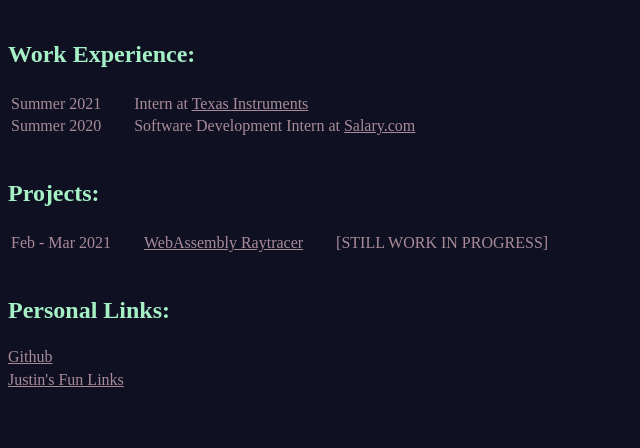
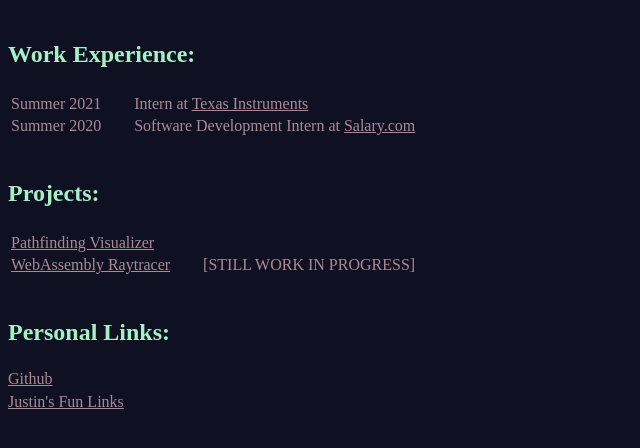
Before and after one commit to justinliang1020/justin-personal-website, a plain HTML site: page index.html in a window 1280 px wide. Shown: the part 108-556 px from the top of the page, without its empty margins (0-640 px from the left). Drawn offline with Linux system fonts and the light colour scheme.

Commit message:
Added pathfinding visualizer link

```diff
--- a/index.html
+++ b/index.html
@@ -32,7 +32,9 @@
         <h3>Projects:</h3>
         <table>
             <tr>
-                <td>Feb - Mar 2021</td>
+                <td><a href="https://justinliang1020.github.io/wasm-pathfinder/" target = "_blank">Pathfinding Visualizer</a></td>
+            </tr>
+            <tr>
                 <td><a href="https://justinliang1020.github.io/raytracing.github.io/" target="_blank">WebAssembly
                         Raytracer</a></td>
                 <td>[STILL WORK IN PROGRESS]</td>
```
